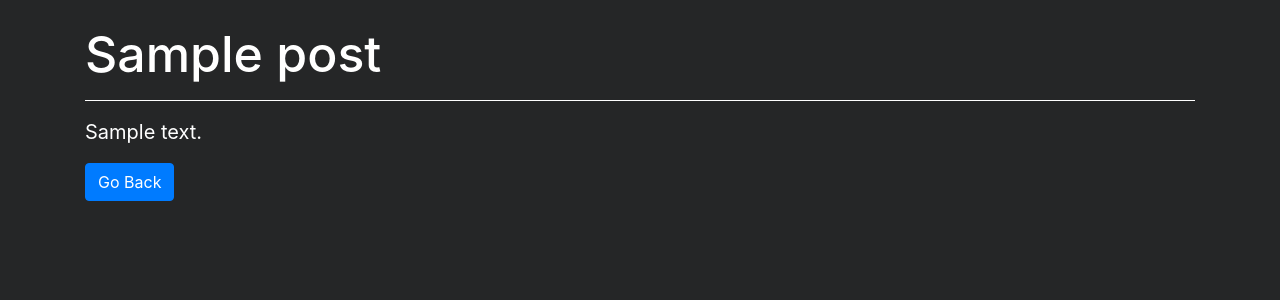
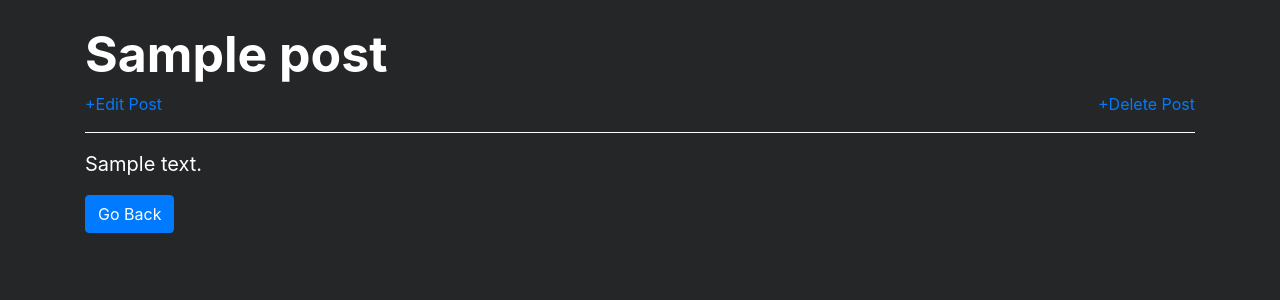
Before and after one commit to gopal-kaul/django-blog, a Django app: page /post/1/ in a window 1280 px wide. Shown: the part 56-356 px from the top of the page. Run offline with Django 3.2, Linux system fonts and the light colour scheme; tables that the repository leaves empty hold one stand-in row (values such as "Sample post"); some libraries are stand-ins or nearby versions.

Commit message:
Added Delete option

```diff
--- a/blog/models.py
+++ b/blog/models.py
@@ -1,5 +1,5 @@
 from django.db import models
-
+from django.urls import reverse
 # Create your models here.
 class Post(models.Model):
     title = models.CharField(max_length=200)
@@ -9,5 +9,8 @@ class Post(models.Model):
     def __str__(self):
         return self.title
 
-    class Meta():
+    class Meta:
         ordering = ['-pk']
+
+    def get_absolute_url(self):
+        return reverse('post_detail', args=[str(self.pk)])
--- a/blog/templates/blog/post_detail.html
+++ b/blog/templates/blog/post_detail.html
@@ -3,7 +3,11 @@
 {% block content %}
 <div class='media'>
     <div class="media-body">
-            <h5 class="media-title">{{object.title}}</h5>
+        <h5 class="media-title font-weight-bold">{{object.title}}</h5>
+        <div class="links">
+            <a href="{% url 'post_update' post.pk %}">+Edit Post</a>
+            <a href="{% url 'post_delete' post.pk %}">+Delete Post</a>
+        </div>
         <hr>
         <p class="media-text">{{object.body}}</p>
         <a href="{% url 'home' %}" class="btn btn-primary">Go Back</a>
--- a/blog/urls.py
+++ b/blog/urls.py
@@ -1,7 +1,9 @@
 from django.urls import path
-from .views import BlogListView, BlogDetailView, BlogCreateView
+from .views import BlogListView, BlogDetailView, BlogCreateView, BlogUpdateView, BlogDeleteView
 urlpatterns = [
     path('', BlogListView.as_view(), name='home'),
     path('post/<int:pk>/', BlogDetailView.as_view(), name='post_detail'),
     path('post/new/', BlogCreateView.as_view(), name='post_new'),
+    path('post/<int:pk>/edit', BlogUpdateView.as_view(), name='post_update'),
+    path('post/<int:pk>/delete', BlogDeleteView.as_view(), name='post_delete')
 ]
--- a/blog/views.py
+++ b/blog/views.py
@@ -1,6 +1,6 @@
-from django.views.generic import ListView, DetailView, CreateView
+from django.views.generic import ListView, DetailView, CreateView, UpdateView, DeleteView
 from .models import Post
-
+from django.urls import reverse_lazy
 
 class BlogListView(ListView):
     model = Post
@@ -11,7 +11,19 @@ class BlogDetailView(DetailView):
     model = Post
     template_name = 'blog/post_detail.html'
 
+
 class BlogCreateView(CreateView):
     model = Post
     template_name = 'blog/post_new.html'
     fields = ['title', 'author', 'body']
+
+
+class BlogUpdateView(UpdateView):
+    model = Post
+    template_name = 'blog/post_update.html'
+    fields = ['title', 'body']
+
+class BlogDeleteView(DeleteView):
+    model = Post
+    template_name = 'blog/post_delete.html'
+    success_url = reverse_lazy('home')
--- a/static/css/base.css
+++ b/static/css/base.css
@@ -37,3 +37,7 @@ label{
     font-size: 50px;
     color: darkblue;
 }
+.links{
+    display: flex;
+    justify-content: space-between;
+}
```
Also changed, not shown: blog/templates/blog/post_delete.html (added, +9 -0 lines), blog/templates/blog/post_update.html (added, +10 -0 lines). Lines whose indentation alone changed are shown as unchanged.
